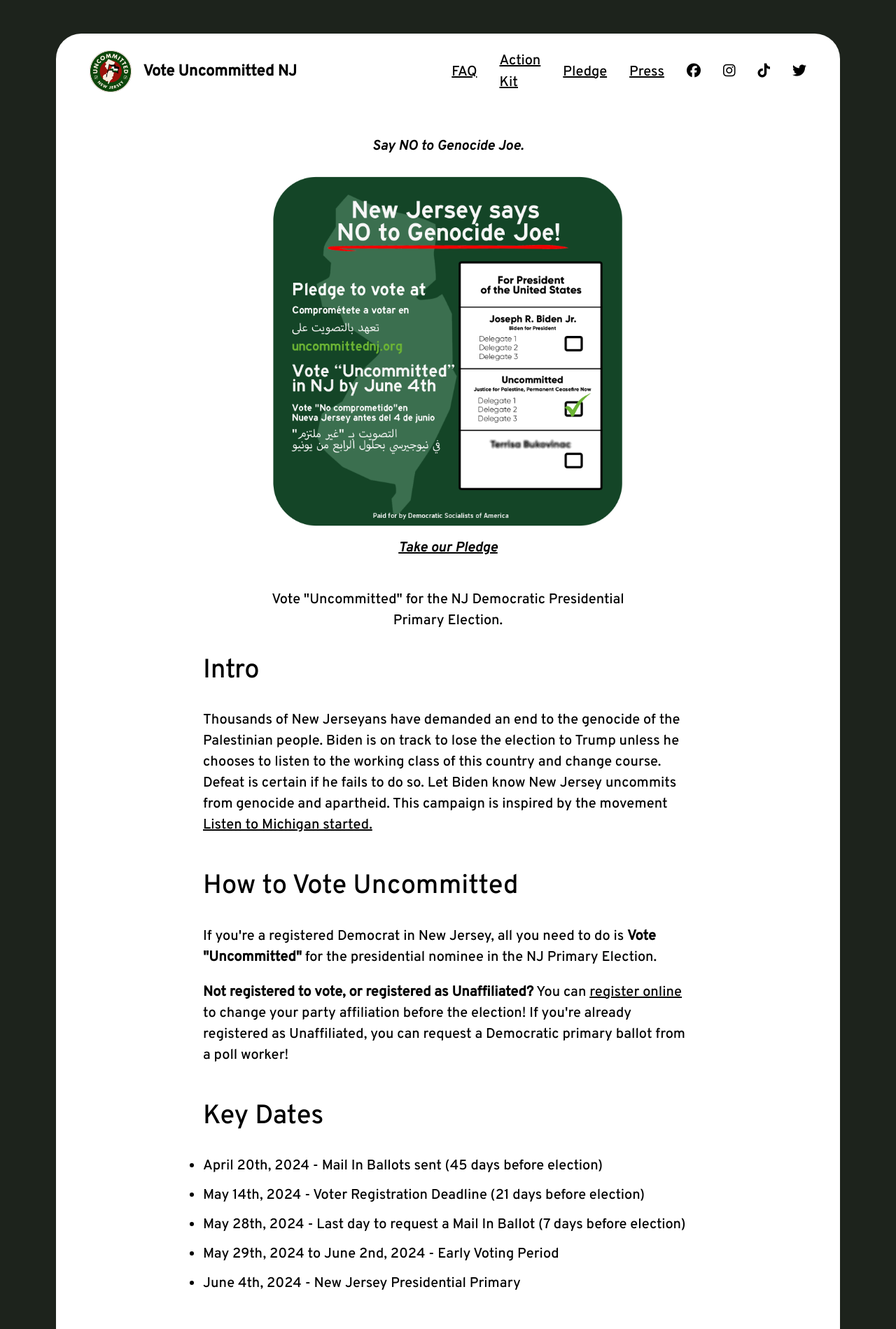
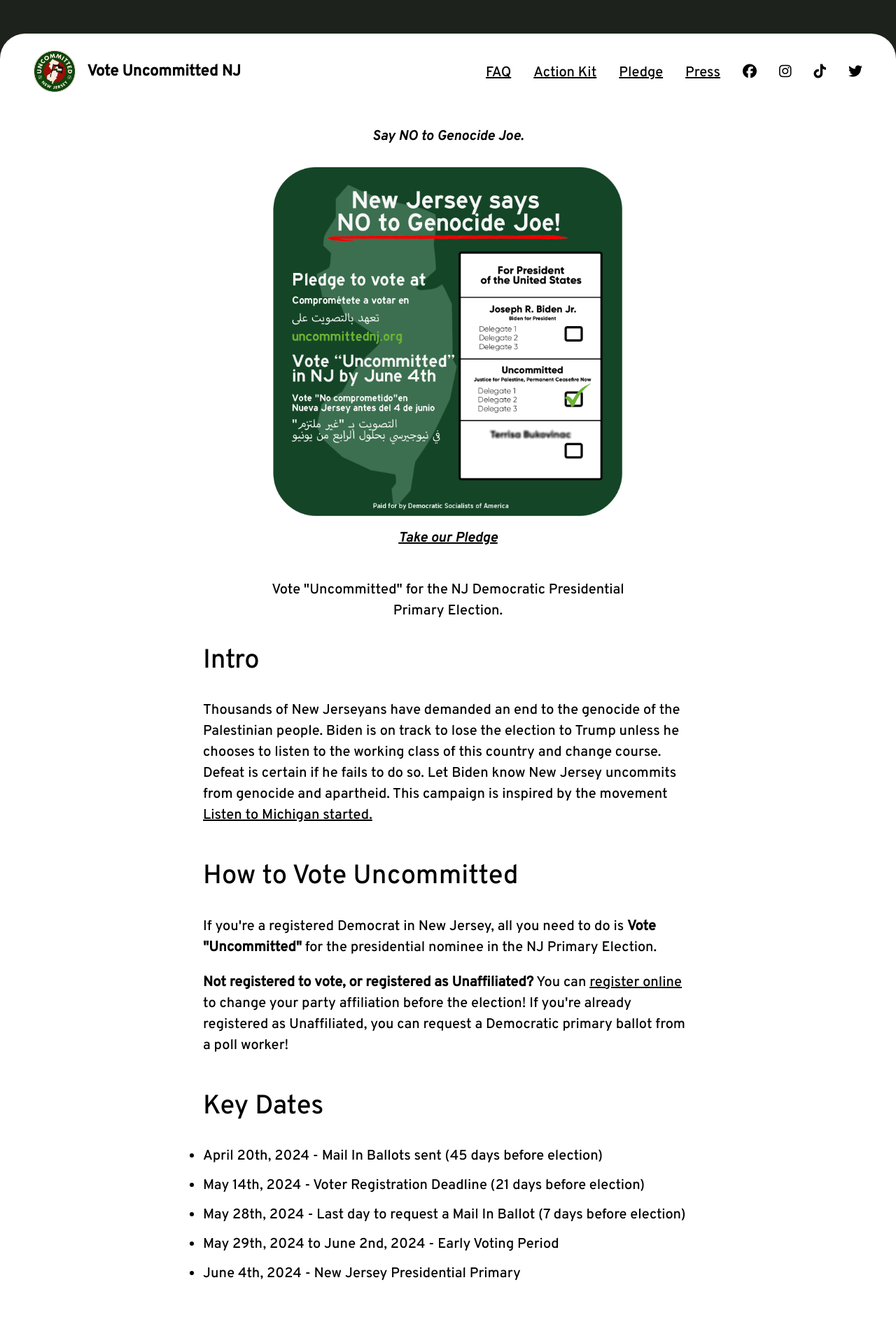
Before and after one commit to dsa-ntc/uncommittednj.org, a Jekyll site: the page built from index.html, in a window 1280 px wide. Shown: the top 1899 px of the page at 70% size. Built offline with Jekyll 4.4.1, drawn with Linux system fonts in a browser that asks for light colours; nearby versions of some CDN libraries; a script that is not in the unit is left out; comment, search, counter and statistics services are not loaded.

Commit message:
Update styles.scss
changed page width to 1200

```diff
--- a/css/styles.scss
+++ b/css/styles.scss
@@ -208,7 +208,7 @@
 .container {
   background-color: white;
   border-radius: 36px;
-  max-width: 1024px;
+  max-width: 1200px;
   margin: $spacing-unit auto;
   padding: 0 $spacing-unit;
 
```
